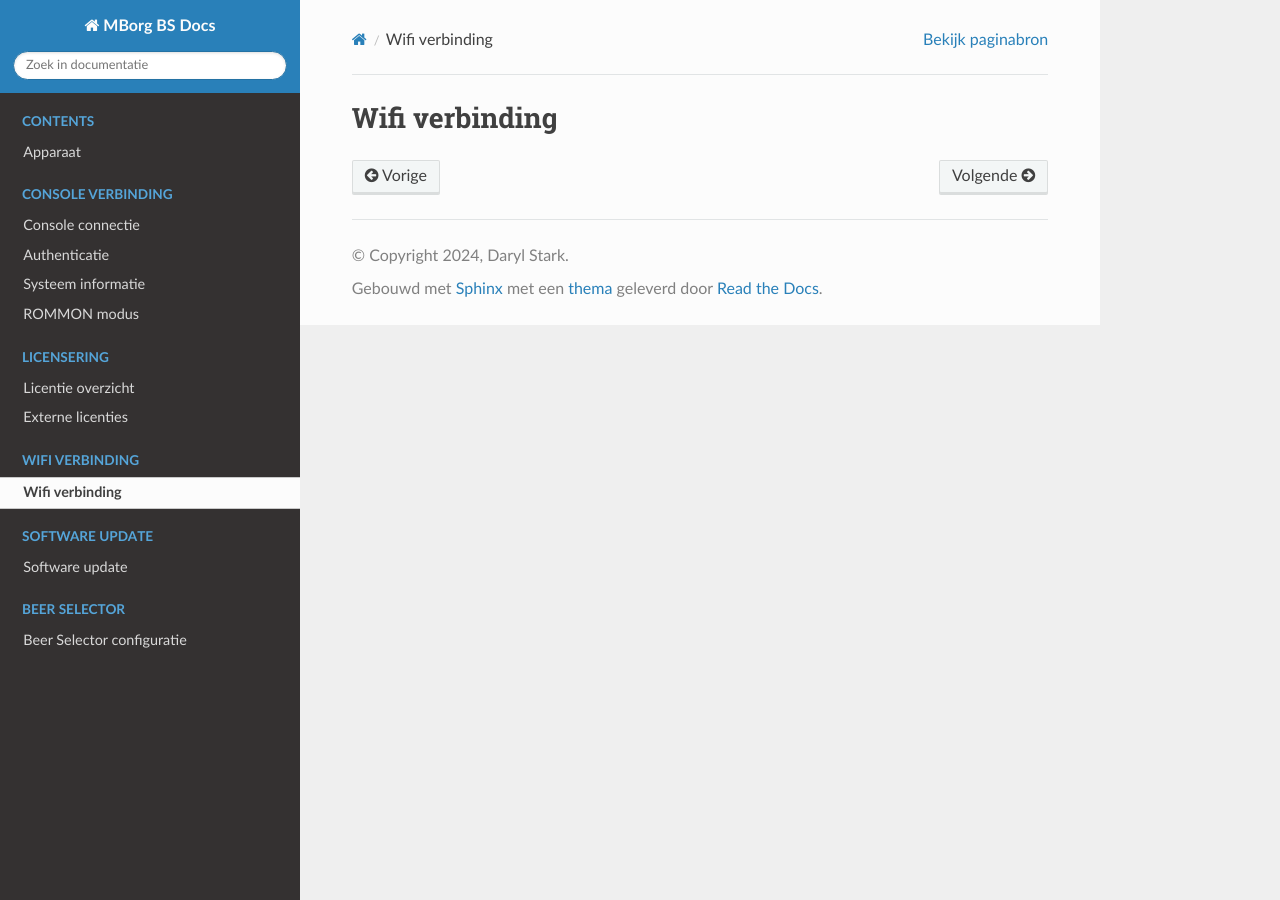
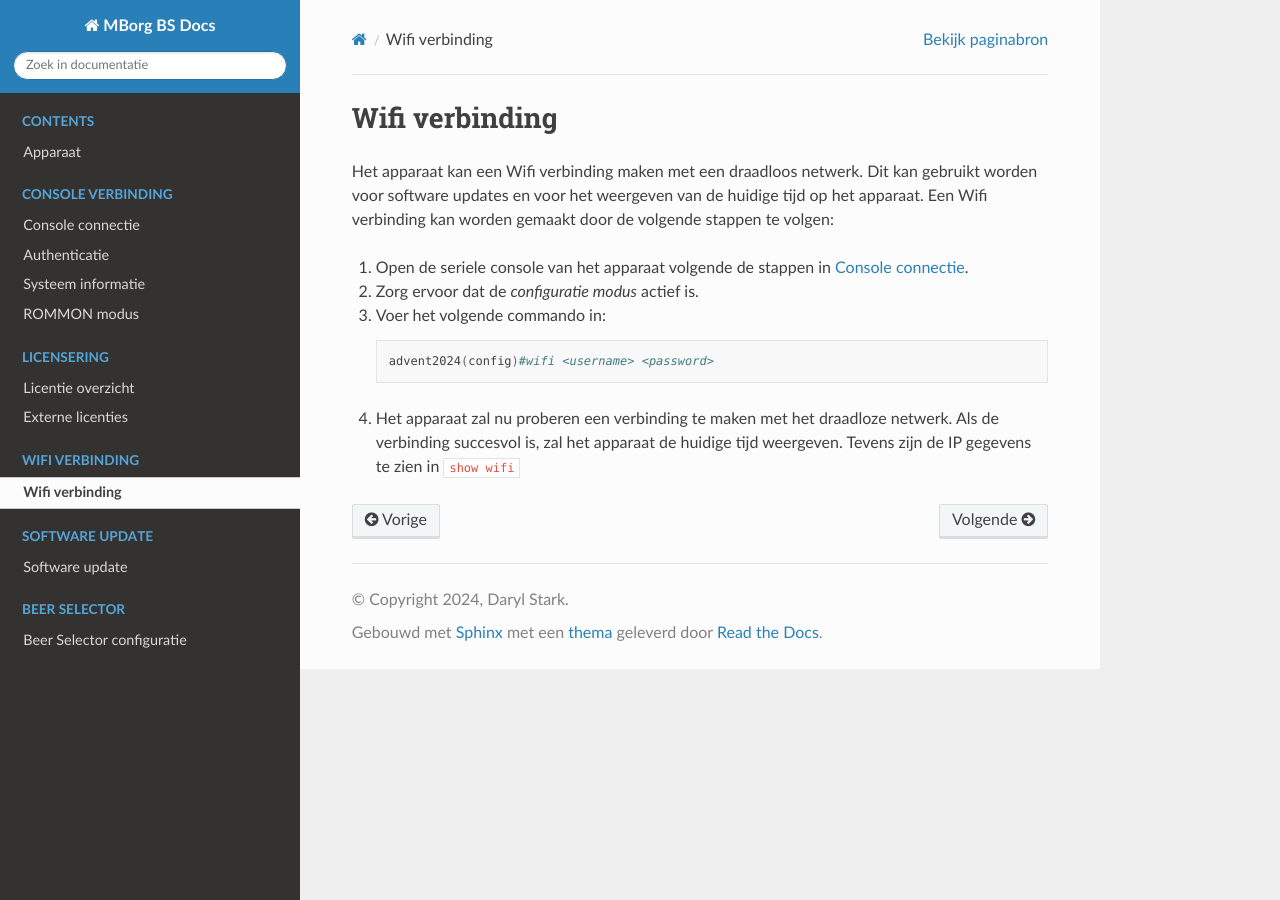
Before and after one commit to DarylStark/advent2024-mborg-bs-docs, a Sphinx documentation site: the page built from source/04-wifi/01-wifi-connection.rst, in a window 1280 px wide. Built offline with Sphinx 7.4.7 and the Read the Docs theme 3.1.0, drawn with Linux system fonts in a browser that asks for light colours.

Commit message:
Add the page about Wifi
Fixes #8

```diff
--- a/source/04-wifi/01-wifi-connection.rst
+++ b/source/04-wifi/01-wifi-connection.rst
@@ -1,2 +1,14 @@
 Wifi verbinding
 ===============
+
+Het apparaat kan een Wifi verbinding maken met een draadloos netwerk. Dit kan gebruikt worden voor software updates en voor het weergeven van de huidige tijd op het apparaat. Een Wifi verbinding kan worden gemaakt door de volgende stappen te volgen:
+
+1.  Open de seriele console van het apparaat volgende de stappen in `Console connectie <../02-console/01-console-connection.html>`_.
+2.  Zorg ervoor dat de *configuratie modus* actief is.
+3.  Voer het volgende commando in:
+
+    .. code-block:: bash
+
+        advent2024(config)#wifi <username> <password>
+
+4.  Het apparaat zal nu proberen een verbinding te maken met het draadloze netwerk. Als de verbinding succesvol is, zal het apparaat de huidige tijd weergeven. Tevens zijn de IP gegevens te zien in ``show wifi``
```
